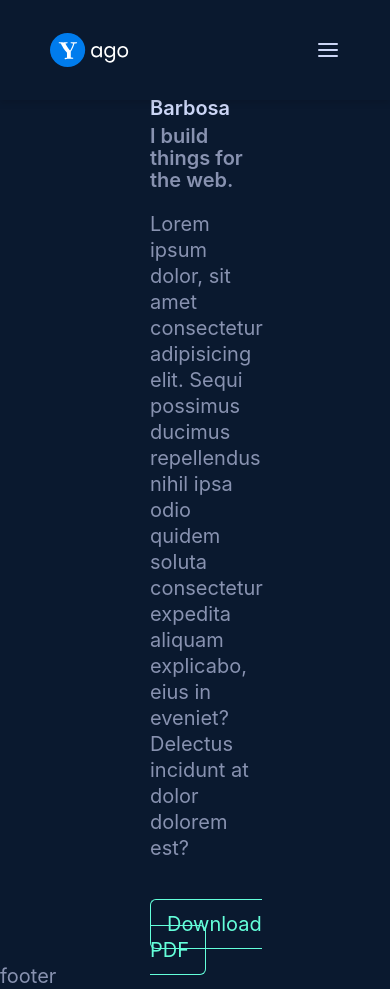
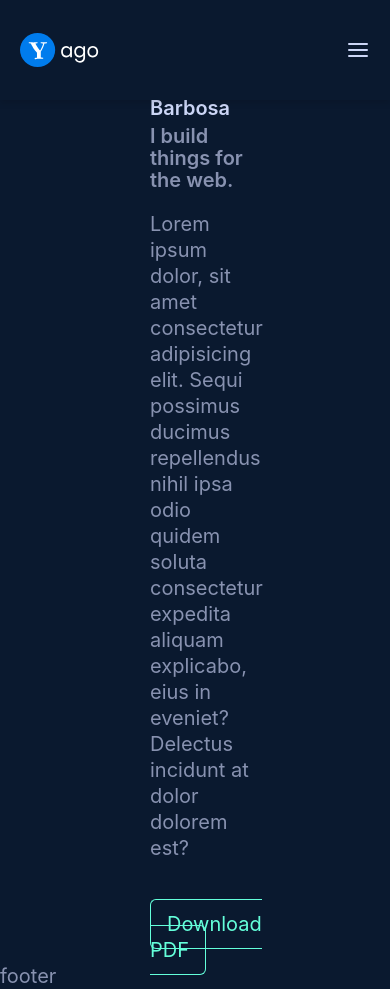
Before and after one commit to YagoB16/web-profile, a Next.js app: page / in a window 390 px wide. Shown: the top 989 px of the page. Built offline with nearby package versions, Linux system fonts and the light colour scheme.

Commit message:
Reponsividade; ajuste em padding para header; Padding menor para mobiles

```diff
--- a/src/components/Header.tsx
+++ b/src/components/Header.tsx
@@ -8,7 +8,7 @@ export default function Header() {
     const [isMenuOpen, setIsMenuOpen] = useState(false)
 
     return (
-        <header className="absolute left-0 right-0 max-w-full flex items-center h-[var(--nav-height)] bg-[var(--navy)] text-[var(--lightest-slate)] px-12.5 drop-shadow-md">
+        <header className="absolute left-0 right-0 max-w-full flex items-center h-[var(--nav-height)] bg-[var(--navy)] text-[var(--lightest-slate)] md:px-10 px-5 drop-shadow-md">
 
             {/* Navegação Desktop */}
             <nav className="flex w-full justify-between items-center gap-8 ">
```
